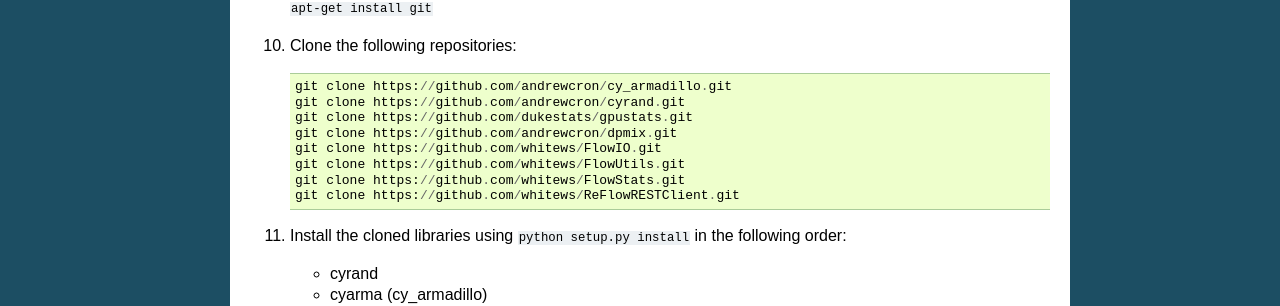
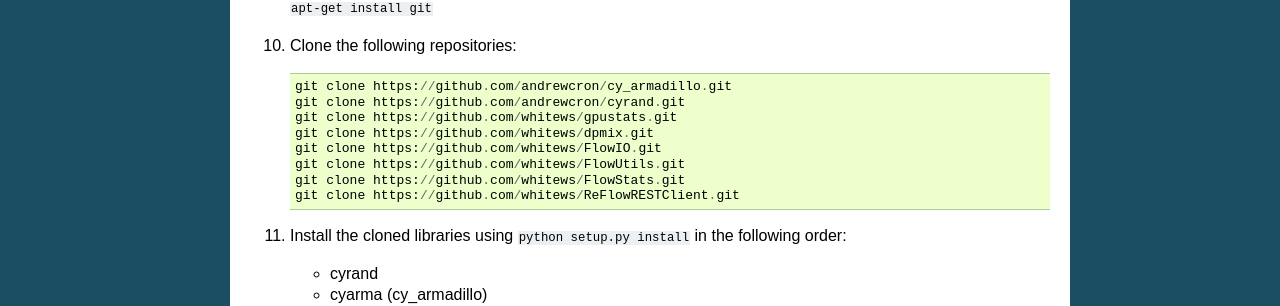
Before and after one commit to whitews/ReFlowWorker, a Sphinx documentation site: the page built from docs/source/worker-setup-ubuntu-14.04.rst, in a window 1280 px wide. Shown: the part 787-1093 px from the top of the page. Built offline with Sphinx 7.4.7, drawn with Linux system fonts in a browser that asks for light colours; formulas are drawn with MathJax 3; some of the changed lines change nothing that is shown.

Commit message:
Update worker-setup-ubuntu-14.04.rst

```diff
--- a/docs/source/worker-setup-ubuntu-14.04.rst
+++ b/docs/source/worker-setup-ubuntu-14.04.rst
@@ -48,8 +48,8 @@ to install any of the Python libraries mentioned in this procedure.
 
         git clone https://github.com/andrewcron/cy_armadillo.git
         git clone https://github.com/andrewcron/cyrand.git
-        git clone https://github.com/dukestats/gpustats.git
-        git clone https://github.com/andrewcron/dpmix.git
+        git clone https://github.com/whitews/gpustats.git
+        git clone https://github.com/whitews/dpmix.git
         git clone https://github.com/whitews/FlowIO.git
         git clone https://github.com/whitews/FlowUtils.git
         git clone https://github.com/whitews/FlowStats.git
```
